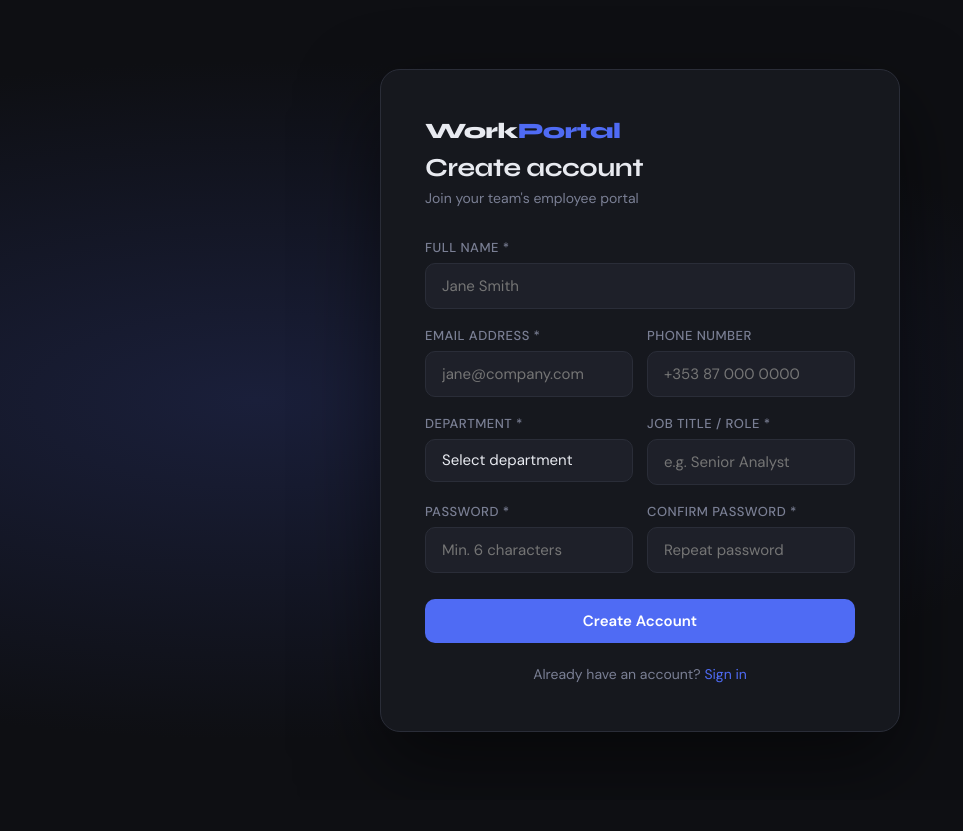
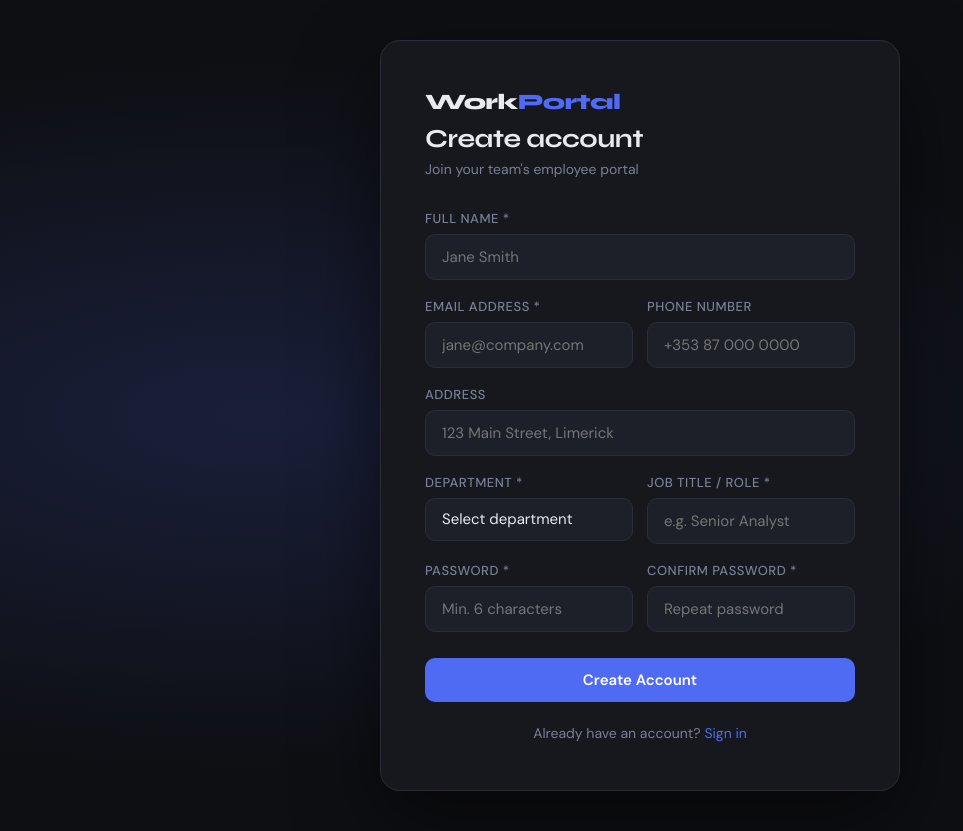
Before and after one commit to ScottHendriques/Security-Intrusion-Detection-and-Prevention-using-Splunk, a Flask app: page /signup in a window 1280 px wide. Shown: the whole page, without its empty margins (0-963 px from the left). Before the commit the page ends 732 px from the top, so only its background shows below. Run offline with Flask 3, Linux system fonts and the light colour scheme.

Commit message:
Added address field to employee profile and database

```diff
--- a/project_test/app.py
+++ b/project_test/app.py
@@ -75,6 +75,7 @@ def init_db():
         department TEXT NOT NULL,
         role TEXT NOT NULL,
         phone TEXT,
+        address TEXT,
         join_date TEXT NOT NULL,
         total_leave_days INTEGER DEFAULT 20,
         used_leave_days INTEGER DEFAULT 0,
@@ -133,7 +134,7 @@ def init_db():
 
 class User(UserMixin):
     def __init__(self, id, emp_id, name, email, department, role, phone,
-                 join_date, total_leave_days, used_leave_days, profile_color):
+        address, join_date, total_leave_days, used_leave_days, profile_color):
         self.id = id
         self.emp_id = emp_id
         self.name = name
@@ -141,6 +142,7 @@ class User(UserMixin):
         self.department = department
         self.role = role
         self.phone = phone
+        self.address = address
         self.join_date = join_date
         self.total_leave_days = total_leave_days
         self.used_leave_days = used_leave_days
@@ -162,7 +164,7 @@ def load_user(user_id):
     conn.close()
     if row:
         return User(row['id'], row['emp_id'], row['name'], row['email'],
-                    row['department'], row['role'], row['phone'], row['join_date'],
+                    row['department'], row['role'], row['phone'], row['address'], row['join_date'],
                     row['total_leave_days'], row['used_leave_days'], row['profile_color'])
     return None
 
@@ -242,7 +244,7 @@ def login():
         conn.close()
         if row and check_password_hash(row['password'], password):
             user = User(row['id'], row['emp_id'], row['name'], row['email'],
-                        row['department'], row['role'], row['phone'], row['join_date'],
+                        row['department'], row['role'], row['phone'], row['address'], row['join_date'],
                         row['total_leave_days'], row['used_leave_days'], row['profile_color'])
             login_user(user, remember=request.form.get('remember'))
             #Log successful Login
@@ -265,6 +267,7 @@ def signup():
         department = request.form.get('department', '')
         role = request.form.get('role', '').strip()
         phone = request.form.get('phone', '').strip()
+        address = request.form.get('address', '').strip()
 
         if not all([name, email, password, department, role]):
             flash('Please fill in all required fields.', 'error')
@@ -293,9 +296,9 @@ def signup():
 
         c = conn.cursor()
         c.execute('''INSERT INTO employees
-            (emp_id, name, email, password, department, role, phone, join_date, profile_color)
-            VALUES (?, ?, ?, ?, ?, ?, ?, ?, ?)''',
-            (emp_id, name, email, hashed, department, role, phone, join_date, color))
+            (emp_id, name, email, password, department, role, phone, address, join_date, profile_color)
+            VALUES (?, ?, ?, ?, ?, ?, ?, ?, ?, ?)''',
+            (emp_id, name, email, hashed, department, role, phone, address, join_date, color))
         emp_db_id = c.lastrowid
         conn.commit()
         conn.close()
@@ -465,14 +468,15 @@ def off_days():
 def profile():
     if request.method == 'POST':
         phone = request.form.get('phone', '').strip()
+        address = request.form.get('address', '').strip()
         role = request.form.get('role', '').strip()
         conn = get_db()
-        conn.execute('UPDATE employees SET phone=?, role=? WHERE id=?',
-                     (phone, role, current_user.id))
+        conn.execute('UPDATE employees SET phone=?, address=?, role=? WHERE id=?',
+                     (phone, address, role, current_user.id))
         conn.commit()
         conn.close()
         #Log data modification
-        log_security_event('INFO', 'PROFILE_UPDATED', f"Profile updated by: {current_user.email} (Fields: Phone/Role)")
+        log_security_event('INFO', 'PROFILE_UPDATED', f"Profile updated by: {current_user.email} (Fields: Phone/Address/Role)")
         flash('Profile updated successfully!', 'success')
         return redirect(url_for('profile'))
     return render_template('profile.html')
--- a/project_test/templates/signup.html
+++ b/project_test/templates/signup.html
@@ -27,6 +27,10 @@
           <label class="form-label">Phone Number</label>
           <input type="tel" name="phone" class="form-input" placeholder="+353 87 000 0000">
         </div>
+      </div>
+        <div class="form-group">
+          <label class="form-label">Address</label>
+          <input type="text" name="address" class="form-input" placeholder="123 Main Street, Limerick">
       </div>
       <div class="form-row">
         <div class="form-group">
```
Also changed, not shown: project_test/templates/profile.html (+8 -0 lines), 1 other file.
